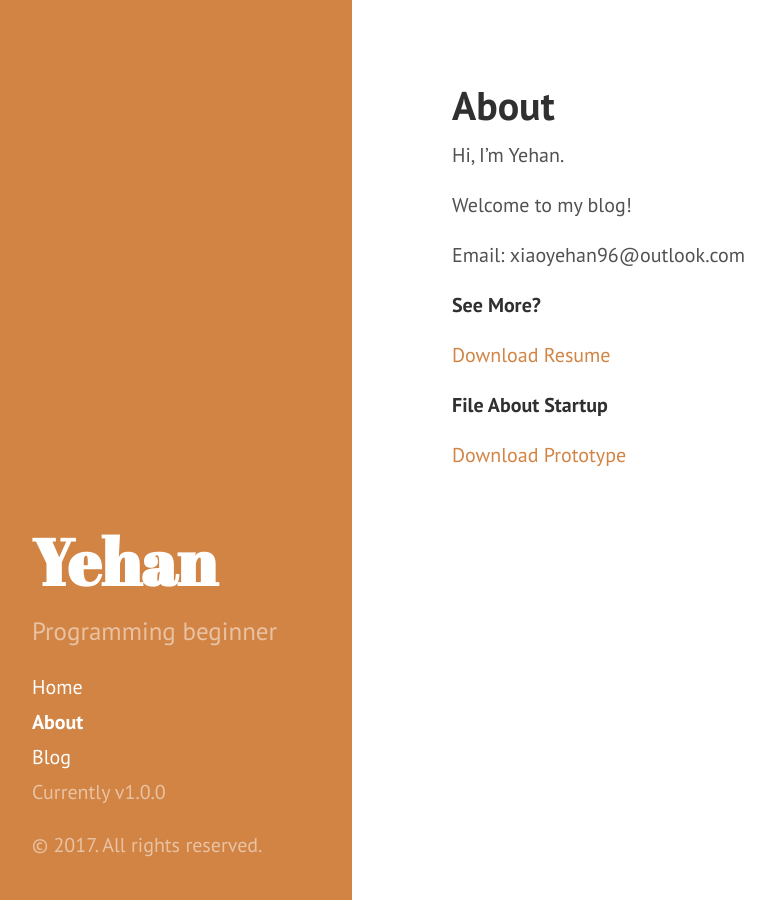
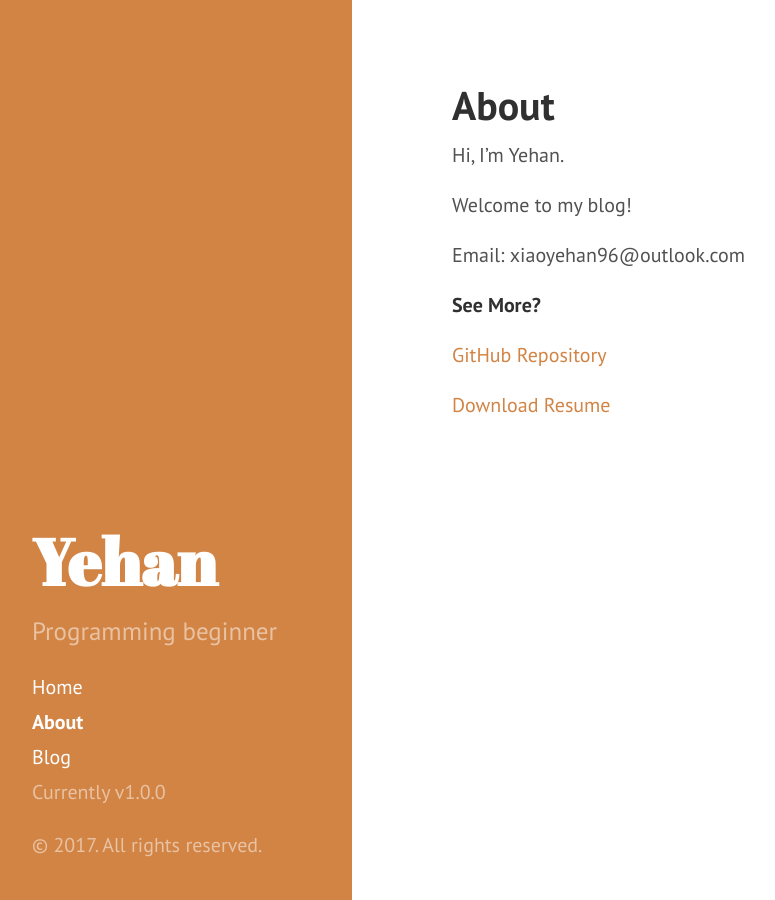
Before and after one commit to yehan-xiao/yehan-xiao.github.io, a Jekyll site: the page built from about.md, in a window 1280 px wide. Shown: the whole page, without its empty margins (8-783 px from the left). Built offline with Jekyll 4.4.1, drawn with Linux system fonts in a browser that asks for light colours.

Commit message:
Update info and link

```diff
--- a/about.md
+++ b/about.md
@@ -13,8 +13,6 @@ Email: xiaoyehan96@outlook.com
 
 **See More?**
 
+[GitHub Repository](https://github.com/yehan-xiao)
+
 [Download Resume](http://okkrf0epo.bkt.clouddn.com/%E4%BA%A7%E5%93%81-%E8%82%96%E6%99%94%E6%99%97-17858950850.pdf)
-
-**File About Startup**
-
-[Download Prototype](http://okkrf0epo.bkt.clouddn.com/%E8%AF%BE%E6%9C%AC%E5%BE%AA%E7%8E%AF%E5%B9%B3%E5%8F%B0%E5%89%8D%E5%8F%B0%E5%8E%9F%E5%9E%8B.docx)
```
Also changed, not shown: _posts/2017-05-30-Face-As-Game-Controller.md (+4 -1 lines).
